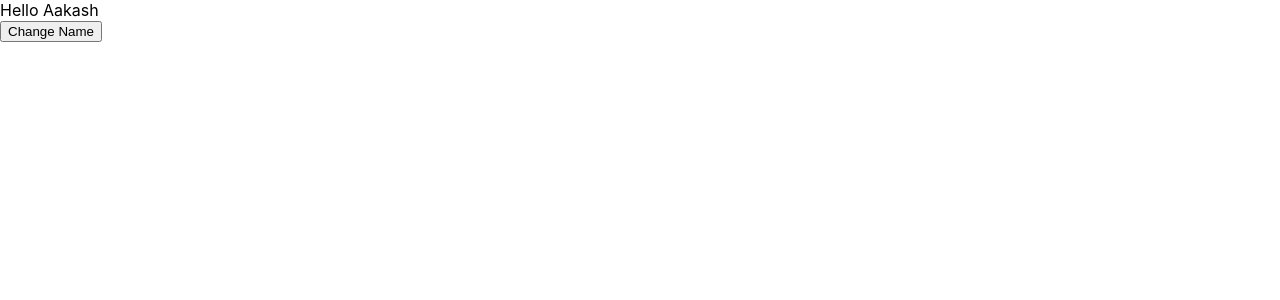
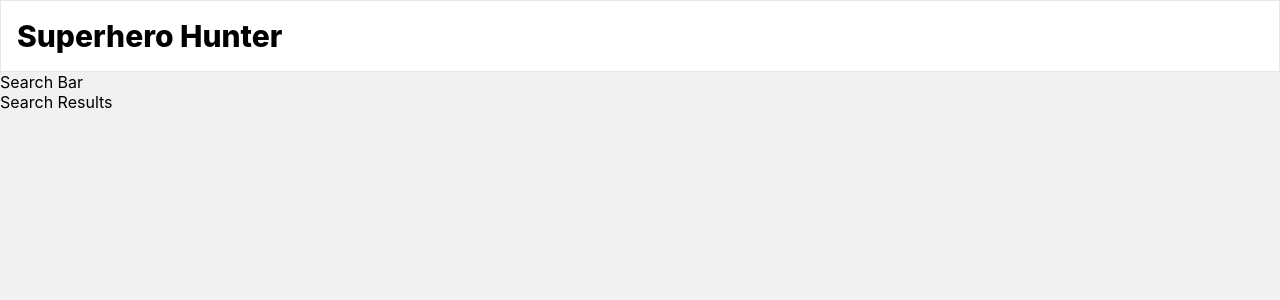
Before and after one commit to aakashtyg/react-superhero, a React (Create React App) app: page / in a window 1280 px wide. Shown: the top 300 px of the page. Built offline with nearby package versions, Linux system fonts and the light colour scheme.

Commit message:
Style Navbar

```diff
--- a/src/App.js
+++ b/src/App.js
@@ -1,18 +1,14 @@
 import React, { useState } from 'react';
+import Navbar from './Navbar';
+import SearchBar from './SearchBar';
+import SearchResults from './SearchResults';
 
 function App() {
-  const [name, setName] = useState('Aakash');
-
-  function changeName () {
-    setName('Mark');
-  }
-
   return (
     <div className="App">
-      Hello {name}
-
-      <br/>
-      <button onClick={changeName}>Change Name</button>
+      <Navbar />
+      <SearchBar />
+      <SearchResults />
     </div>
   );
 }
--- /dev/null
+++ b/src/Navbar.js
@@ -0,0 +1,11 @@
+import React from 'react';
+
+function Navbar(props) {
+  return (
+    <div className="navbar">
+      <span id="logo">Superhero Hunter</span>
+    </div>
+  );
+}
+
+export default Navbar;
--- /dev/null
+++ b/src/SearchBar.js
@@ -0,0 +1,11 @@
+import React from 'react';
+
+function SearchBar(props) {
+  return (
+    <div>
+      Search Bar
+    </div>
+  );
+}
+
+export default SearchBar;
--- /dev/null
+++ b/src/SearchResults.js
@@ -0,0 +1,11 @@
+import React from 'react';
+
+function SearchResults(props) {
+  return (
+    <div>
+      Search Results
+    </div>
+  );
+}
+
+export default SearchResults;
--- a/src/index.css
+++ b/src/index.css
@@ -5,9 +5,22 @@ body {
     sans-serif;
   -webkit-font-smoothing: antialiased;
   -moz-osx-font-smoothing: grayscale;
+  background: #f1f1f1;
 }
 
 code {
   font-family: source-code-pro, Menlo, Monaco, Consolas, 'Courier New',
     monospace;
 }
+.navbar {
+  height: 70px;
+  border: 1px solid #e6e6e6;
+  display: flex;
+  align-items: center;
+  padding: 0 16px;
+  background: #fff;
+}
+#logo {
+  font-size: 30px;
+  font-weight: 800;
+}
```
